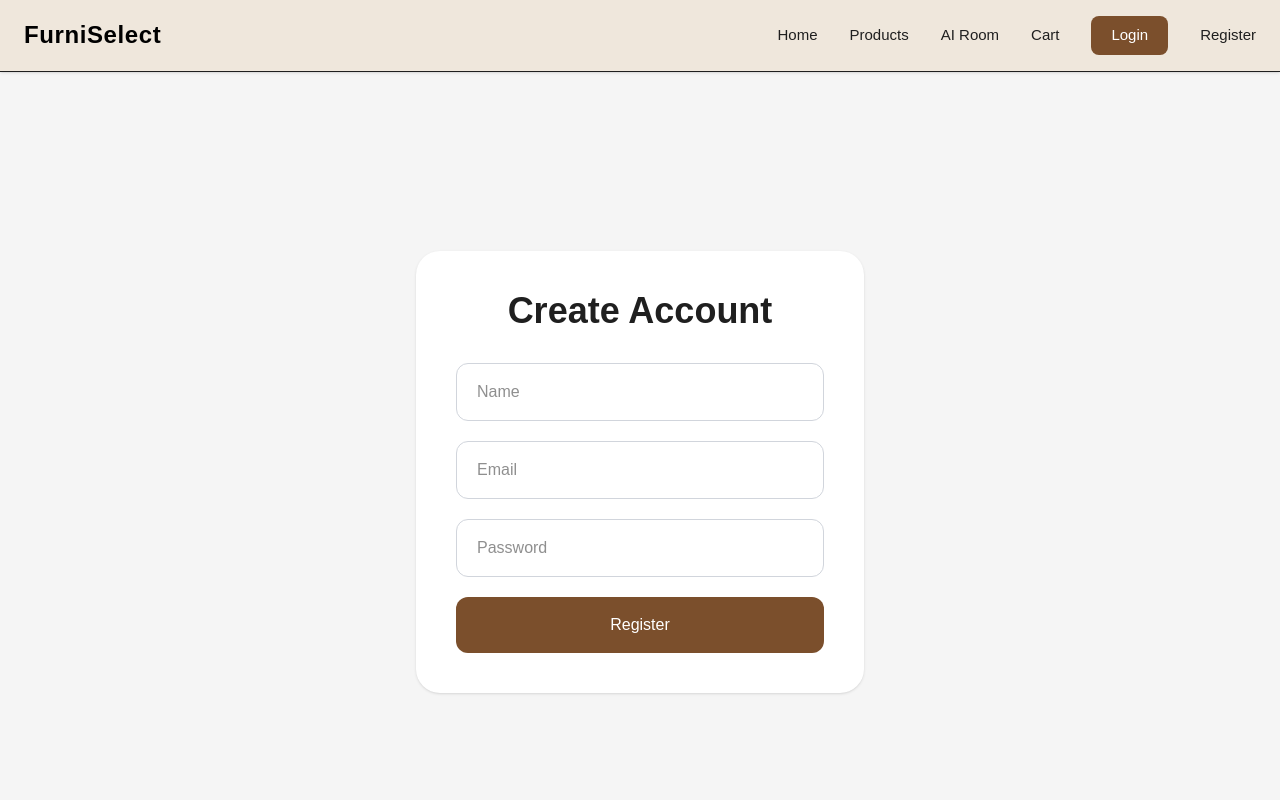
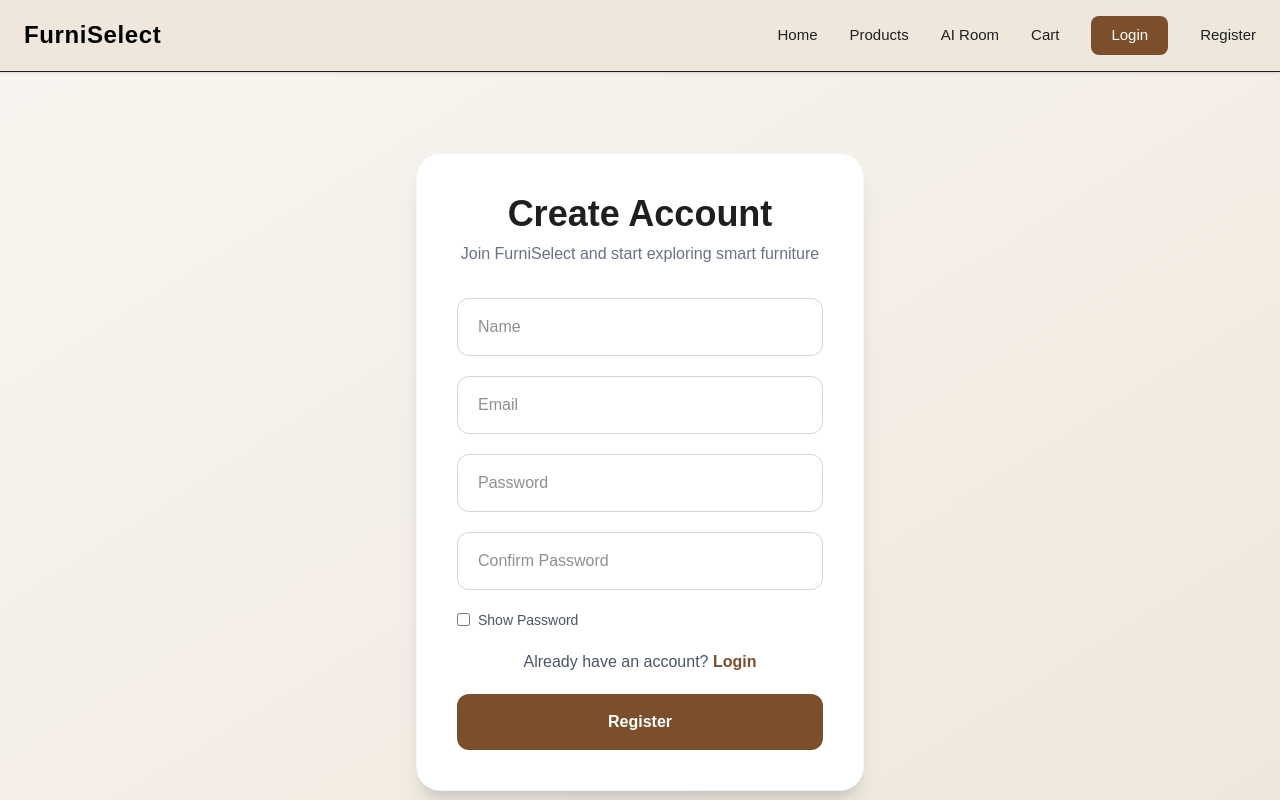
Before and after one commit to gladiator290/Furniselect-AI, a React (Vite) app in the folder client/: page /register in a window 1280 px wide. Shown: the top 800 px of the page. Built offline with nearby package versions, Linux system fonts and the light colour scheme.

Commit message:
updating bugs

```diff
--- a/client/src/pages/AdminEditProduct.jsx
+++ b/client/src/pages/AdminEditProduct.jsx
@@ -95,12 +95,18 @@ function AdminEditProduct() {
         formData.append("image", image);
       }
 
-      await axios.put(`https://furniselect-ai.onrender.com/api/products/${id}`, formData, {
-        headers: {
-          Authorization: `Bearer ${token}`,
-          "Content-Type": "multipart/form-data",
+      const response = await axios.put(
+        `https://furniselect-ai.onrender.com/api/products/${id}`,
+        formData,
+        {
+          headers: {
+            Authorization: `Bearer ${token}`,
+            "Content-Type": "multipart/form-data",
+          },
         },
-      });
+      );
+
+      console.log("UPDATE RESPONSE:", response.data);
 
       await Swal.fire({
         icon: "success",
--- a/client/src/pages/Login.jsx
+++ b/client/src/pages/Login.jsx
@@ -1,24 +1,20 @@
 import { useState } from "react";
 import axios from "axios";
-import { useNavigate } from "react-router-dom";
+import { useNavigate ,Link,
+  useLocation,} from "react-router-dom";
 import Swal from "sweetalert2";
 
 function Login() {
-
   const navigate = useNavigate();
 
-  const [email, setEmail] =
-    useState("");
+  const [email, setEmail] = useState("");
 
-  const [password, setPassword] =
-    useState("");
+  const [password, setPassword] = useState("");
 
   const handleLogin = async (e) => {
-
     e.preventDefault();
 
     if (!email || !password) {
-
       Swal.fire({
         icon: "warning",
         title: "Missing Fields",
@@ -30,25 +26,20 @@ function Login() {
     }
 
     try {
-
-      const { data } =
-        await axios.post(
-          "https://furniselect-ai.onrender.com/api/auth/login",
-          {
-            email,
-            password,
-          }
-        );
-
-      localStorage.setItem(
-        "userInfo",
-        JSON.stringify(data)
+      const { data } = await axios.post(
+        "https://furniselect-ai.onrender.com/api/auth/login",
+        {
+          email,
+          password,
+        },
       );
 
-      localStorage.setItem(
-        "token",
-        data.token
-      );
+      localStorage.setItem("userInfo", JSON.stringify(data));
+      if (data.role === "admin") {
+        localStorage.setItem("viewMode", "admin");
+      }
+
+      localStorage.setItem("token", data.token);
 
       await Swal.fire({
         icon: "success",
@@ -57,60 +48,32 @@ function Login() {
         confirmButtonColor: "#000",
       });
 
-      if (
-        data.role === "admin"
-      ) {
-
+      if (data.role === "admin") {
         navigate("/admin");
-
       } else {
-
         navigate("/");
-
       }
-
     } catch (error) {
-
       Swal.fire({
         icon: "error",
         title: "Login Failed",
-        text:
-          error.response?.data
-            ?.message ||
-          "Something went wrong",
+        text: error.response?.data?.message || "Something went wrong",
         confirmButtonColor: "#000",
       });
-
     }
-
   };
 
   return (
+    <div className="min-h-screen flex items-center justify-center bg-gradient-to-br from-[#f8f5f0] to-[#efe7dc] px-4">
+      <div className="bg-white p-10 rounded-3xl shadow-xl border border-gray-100 w-full max-w-md">
+        <h1 className="text-4xl font-bold mb-8 text-center">Login</h1>
 
-    <div className="min-h-screen flex items-center justify-center bg-[#f5f5f5]">
-
-      <div className="bg-white p-10 rounded-3xl shadow-sm w-full max-w-md">
-
-        <h1 className="text-4xl font-bold mb-8 text-center">
-          Login
-        </h1>
-
-        <form
-          onSubmit={
-            handleLogin
-          }
-          className="space-y-5"
-        >
-
+        <form onSubmit={handleLogin} className="space-y-5">
           <input
             type="email"
             placeholder="Email"
             value={email}
-            onChange={(e) =>
-              setEmail(
-                e.target.value
-              )
-            }
+            onChange={(e) => setEmail(e.target.value)}
             className="w-full border border-gray-300 rounded-xl px-5 py-4 outline-none focus:border-black"
           />
 
@@ -118,27 +81,28 @@ function Login() {
             type="password"
             placeholder="Password"
             value={password}
-            onChange={(e) =>
-              setPassword(
-                e.target.value
-              )
-            }
+            onChange={(e) => setPassword(e.target.value)}
             className="w-full border border-gray-300 rounded-xl px-5 py-4 outline-none focus:border-black"
           />
 
           <button
             type="submit"
-            className="w-full bg-black text-white py-4 rounded-xl hover:bg-gray-800 transition"
+            className="w-full bg-[#7b4f2c] text-white py-4 rounded-xl hover:bg-[#5c3b1e] transition font-semibold"
           >
             Login
           </button>
-
+          <p className="text-center mt-4 text-gray-600">
+  Don't have an account?{" "}
+  <Link
+    to="/register"
+    className="text-[#7b4f2c] font-semibold hover:underline"
+  >
+    Create Account
+  </Link>
+</p>
         </form>
-
       </div>
-
     </div>
-
   );
 }
 
--- a/client/src/pages/Register.jsx
+++ b/client/src/pages/Register.jsx
@@ -1,31 +1,23 @@
 import { useState } from "react";
 import axios from "axios";
 import Swal from "sweetalert2";
-import { useNavigate } from "react-router-dom";
+import { useNavigate, Link } from "react-router-dom";
 
 function Register() {
-
   const navigate = useNavigate();
 
-  const [name, setName] =
-    useState("");
+  const [name, setName] = useState("");
 
-  const [email, setEmail] =
-    useState("");
+  const [email, setEmail] = useState("");
 
-  const [password, setPassword] =
-    useState("");
+  const [password, setPassword] = useState("");
+  const [confirmPassword, setConfirmPassword] = useState("");
+  const [showPassword, setShowPassword] = useState(false);
 
   const handleRegister = async (e) => {
-
     e.preventDefault();
 
-    if (
-      !name ||
-      !email ||
-      !password
-    ) {
-
+    if (!name || !email || !password) {
       Swal.fire({
         icon: "warning",
         title: "Missing Fields",
@@ -35,28 +27,41 @@ function Register() {
 
       return;
     }
+    if (password !== confirmPassword) {
+      Swal.fire({
+        icon: "warning",
+        title: "Password Mismatch",
+        text: "Passwords do not match",
+        confirmButtonColor: "#7b4f2c",
+      });
+
+      return;
+    }
+
+    if (password.length < 6) {
+      Swal.fire({
+        icon: "warning",
+        title: "Weak Password",
+        text: "Password must be at least 6 characters",
+        confirmButtonColor: "#7b4f2c",
+      });
+
+      return;
+    }
 
     try {
-
-      const { data } =
-        await axios.post(
+      const { data } = await axios.post(
         "https://furniselect-ai.onrender.com/api/auth/register",
         {
           name,
           email,
           password,
-          }
+        },
       );
 
-      localStorage.setItem(
-        "userInfo",
-        JSON.stringify(data)
-      );
+      localStorage.setItem("userInfo", JSON.stringify(data));
 
-      localStorage.setItem(
-        "token",
-        data.token
-      );
+      localStorage.setItem("token", data.token);
 
       await Swal.fire({
         icon: "success",
@@ -66,47 +71,31 @@ function Register() {
       });
 
       navigate("/");
-
     } catch (error) {
-
       Swal.fire({
         icon: "error",
         title: "Registration Failed",
-        text:
-          error.response?.data
-            ?.message ||
-          "Something went wrong",
+        text: error.response?.data?.message || "Something went wrong",
         confirmButtonColor: "#7b4f2c",
       });
-
     }
-
   };
 
   return (
+    <div className="min-h-screen flex items-center justify-center bg-gradient-to-br from-[#f8f5f0] to-[#efe7dc] px-4">
+      <div className="bg-white p-10 rounded-3xl shadow-xl border border-gray-100 w-full max-w-md">
+        <h1 className="text-4xl font-bold text-center">Create Account </h1>
 
-    <div className="min-h-screen flex items-center justify-center bg-[#f5f5f5]">
+        <p className="text-center text-gray-500 mt-2 mb-8">
+          Join FurniSelect and start exploring smart furniture
+        </p>
 
-      <div className="bg-white p-10 rounded-3xl shadow-sm w-full max-w-md">
-
-        <h1 className="text-4xl font-bold mb-8 text-center">
-
-          Create Account
-
-        </h1>
-
-        <form
-          onSubmit={handleRegister}
-          className="space-y-5"
-        >
-
+        <form onSubmit={handleRegister} className="space-y-5">
           <input
             type="text"
             placeholder="Name"
             value={name}
-            onChange={(e) =>
-              setName(e.target.value)
-            }
+            onChange={(e) => setName(e.target.value)}
             className="w-full border border-gray-300 rounded-xl px-5 py-4 outline-none focus:border-black"
           />
 
@@ -114,9 +103,7 @@ function Register() {
             type="email"
             placeholder="Email"
             value={email}
-            onChange={(e) =>
-              setEmail(e.target.value)
-            }
+            onChange={(e) => setEmail(e.target.value)}
             className="w-full border border-gray-300 rounded-xl px-5 py-4 outline-none focus:border-black"
           />
 
@@ -124,25 +111,41 @@ function Register() {
             type="password"
             placeholder="Password"
             value={password}
-            onChange={(e) =>
-              setPassword(e.target.value)
-            }
+            onChange={(e) => setPassword(e.target.value)}
             className="w-full border border-gray-300 rounded-xl px-5 py-4 outline-none focus:border-black"
           />
+          <input
+            type={showPassword ? "text" : "password"}
+            placeholder="Confirm Password"
+            value={confirmPassword}
+            onChange={(e) => setConfirmPassword(e.target.value)}
+            className="w-full border border-gray-300 rounded-xl px-5 py-4 outline-none focus:border-[#7b4f2c]"
+          />
+          <div className="flex items-center gap-2 text-sm text-gray-600">
+            <input
+              type="checkbox"
+              onChange={() => setShowPassword(!showPassword)}
+            />
+            Show Password
+          </div>
+          <p className="text-center mt-5 text-gray-600">
+            Already have an account?{" "}
+            <Link
+              to="/login"
+              className="text-[#7b4f2c] font-semibold hover:underline"
+            >
+              Login
+            </Link>
+          </p>
 
           <button
             type="submit"
-            className="w-full bg-[#7b4f2c] text-white py-4 rounded-xl hover:bg-[#5c3b1e] transition"
+            className="w-full bg-[#7b4f2c] text-white py-4 rounded-xl hover:bg-[#5c3b1e] transition font-semibold"
           >
-
             Register
-
           </button>
-
         </form>
-
       </div>
-
     </div>
   );
 }
```
Also changed, not shown: client/vite.config.js (indentation only), 1 other file (tests, documents, lock files or other folders). Lines whose indentation alone changed are shown as unchanged.
